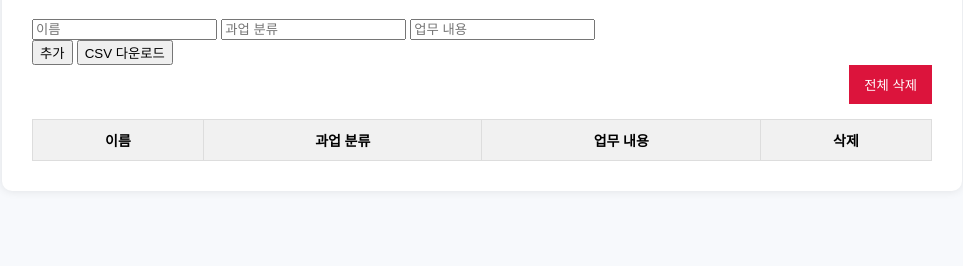
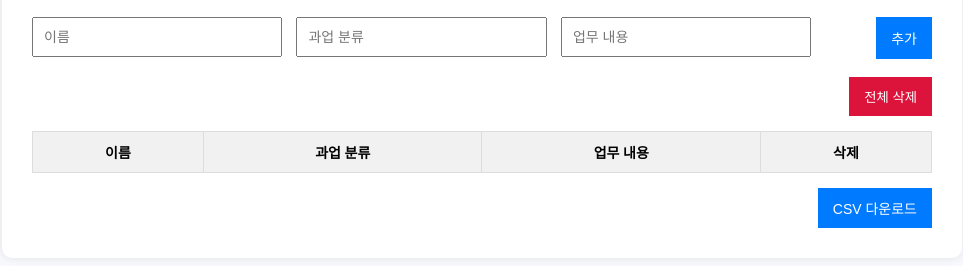
Before and after one commit to qooowoo/report, a website: page public/index.html in a window 1280 px wide. Shown: the part 104-370 px from the top of the page, without its empty margins (158-1121 px from the left). Drawn offline with Linux system fonts and the light colour scheme.

Commit message:
Update index.html

```diff
--- a/public/index.html
+++ b/public/index.html
@@ -9,19 +9,20 @@
   <div class="container">
     <h1>📋 주간보고 자동 정리</h1>
 
-    <div class="input-section">
-      <input type="text" id="name" placeholder="이름">
-      <input type="text" id="category" placeholder="과업 분류">
-      <input type="text" id="task" placeholder="업무 내용">
-      <div class="button-group">
-        <div>
-          <button onclick="addEntry()">추가</button>
-          <button onclick="downloadCSV()">CSV 다운로드</button>
-        </div>
-        <button class="delete-all-button" onclick="deleteAll()">전체 삭제</button>
+    <!-- 입력 영역 -->
+    <div class="input-wrapper">
+      <div class="inputs">
+        <input type="text" id="name" placeholder="이름">
+        <input type="text" id="category" placeholder="과업 분류">
+        <input type="text" id="task" placeholder="업무 내용">
       </div>
+      <button class="add-btn" onclick="addEntry()">추가</button>
     </div>
 
+    <!-- 전체 삭제 버튼 -->
+    <button class="delete-all-button" onclick="deleteAll()">전체 삭제</button>
+
+    <!-- 테이블 -->
     <table id="reportTable">
       <thead>
         <tr>
@@ -31,10 +32,13 @@
           <th>삭제</th>
         </tr>
       </thead>
-      <tbody>
+      <tbody></tbody>
+    </table>
 
-      </tbody>
-    </table>
+    <!-- CSV 다운로드 버튼 -->
+    <div class="csv-download-wrap">
+      <button onclick="downloadCSV()">CSV 다운로드</button>
+    </div>
   </div>
 
   <script src="script.js"></script>
```
